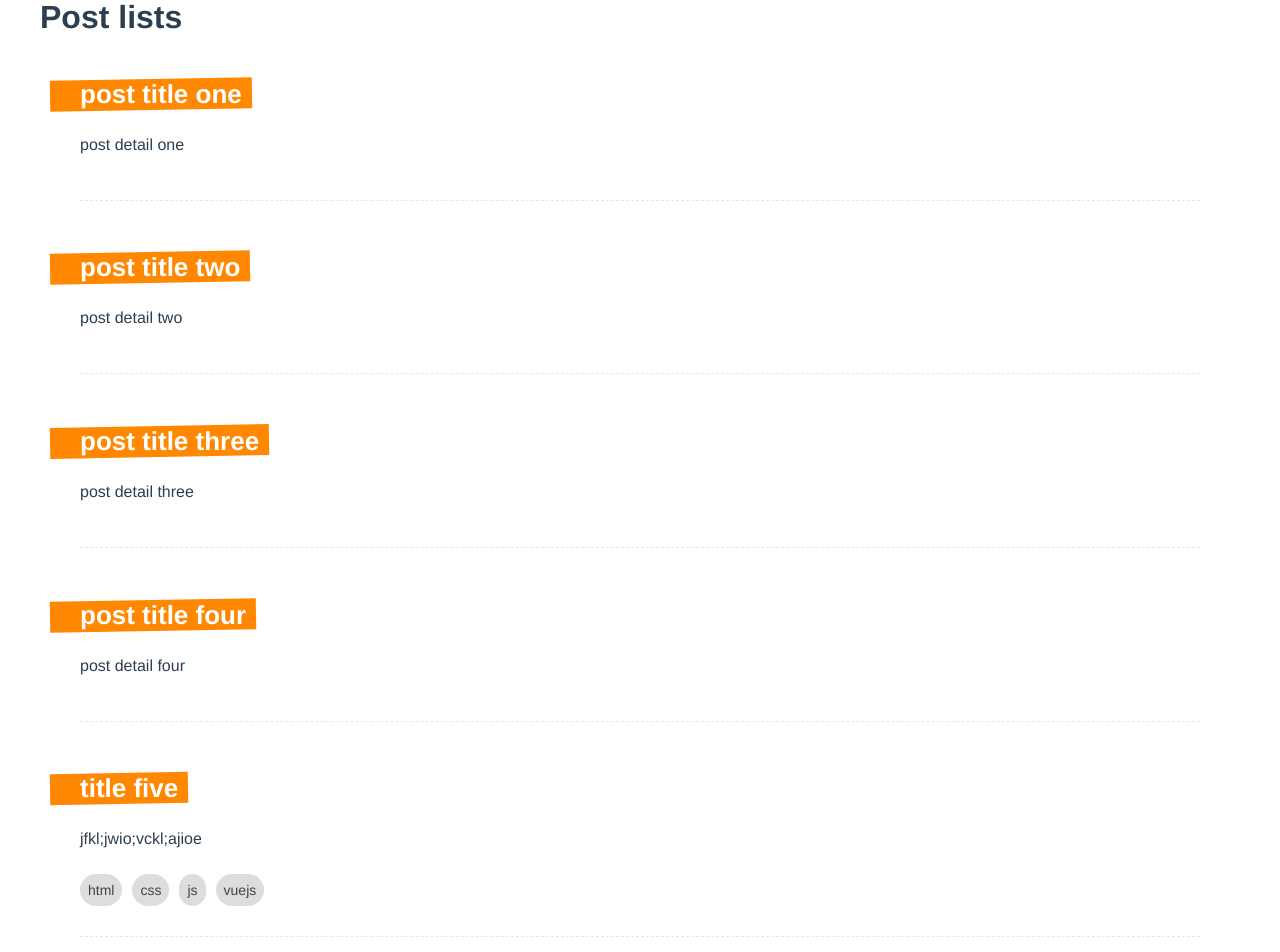
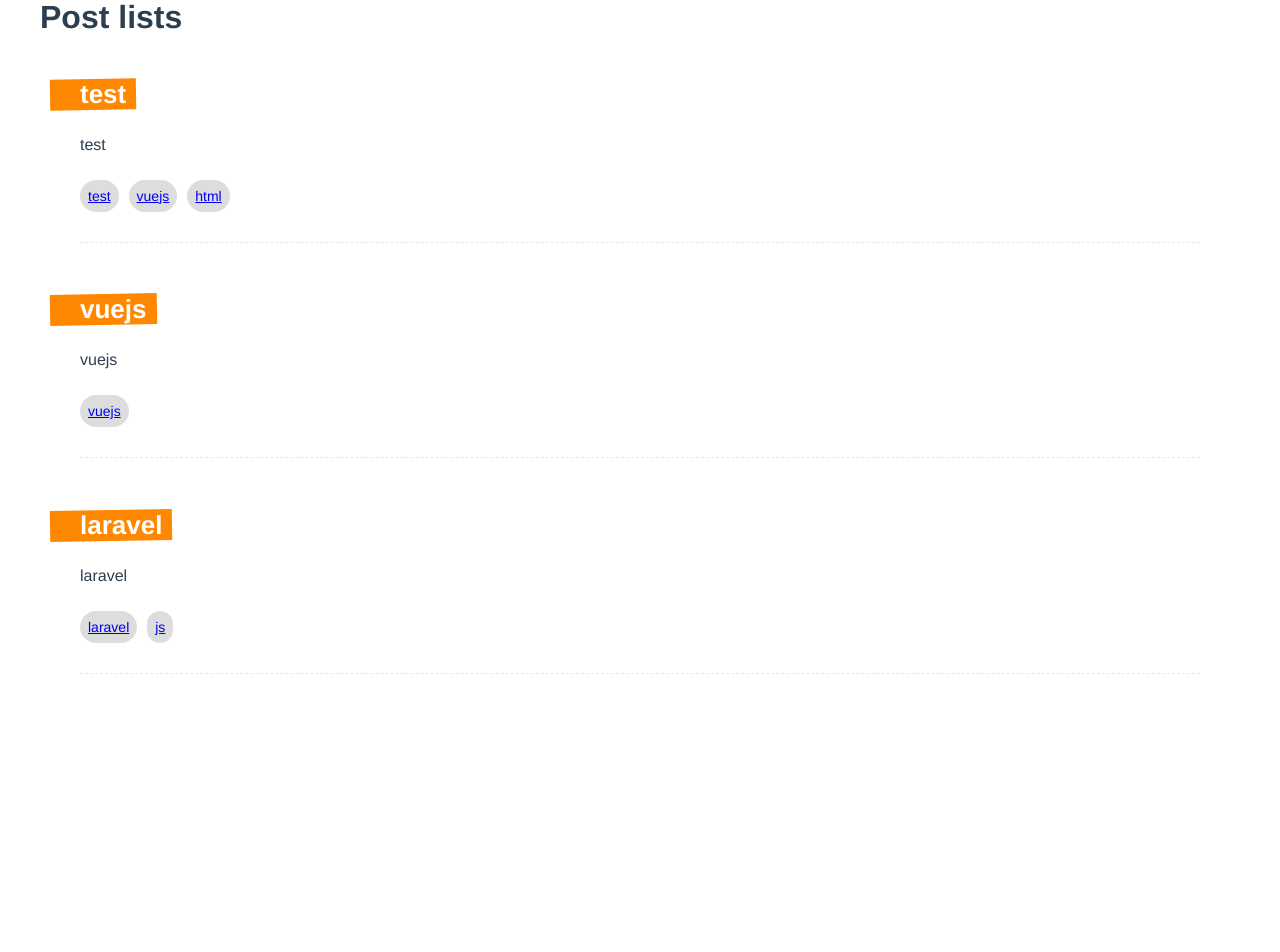
Before and after one commit to minthuhlaing007/compositionapi, a Vue app: page / in a window 1280 px wide. Shown: the part 180-1132 px from the top of the page. After the commit the page ends 902 px from the top, so only its background shows below. Built offline with nearby package versions, Linux system fonts and the light colour scheme; data requests are answered from the project's data file.

Commit message:
creating a tag route

```diff
--- a/database/db.json
+++ b/database/db.json
@@ -1,54 +1,30 @@
 {
   "posts": [
     {
-      "id": "1",
-      "title": "post title one",
-      "body": "post detail one"
+      "id": "0079",
+      "title": "test",
+      "body": "test",
+      "tags": [
+        "test",
+        "vuejs",
+        "html"
+      ]
     },
     {
-      "id": "2",
-      "title": "post title two",
-      "body": "post detail two"
-    },
-    {
-      "id": "3",
-      "title": "post title three",
-      "body": "post detail three"
-    },
-    {
-      "id": "4",
-      "title": "post title four",
-      "body": "post detail four"
-    },
-    {
-      "id": "7816",
-      "title": "title five",
-      "body": "jfkl;jwio;vckl;ajioe",
+      "id": "12fb",
+      "title": "vuejs",
+      "body": "vuejs\n",
       "tags": [
-        "html",
-        "css",
-        "js",
         "vuejs"
       ]
     },
     {
-      "id": "1f6a",
-      "title": "title five",
-      "body": "jfkl;jwio;vckl;ajioe",
+      "id": "4016",
+      "title": "laravel",
+      "body": "laravel",
       "tags": [
-        "html",
-        "css",
-        "js",
-        "vuejs"
-      ]
-    },
-    {
-      "id": "9f79",
-      "title": "router",
-      "body": "router",
-      "tags": [
-        "vuejs router",
-        "router example"
+        "laravel ",
+        "js"
       ]
     }
   ]
--- a/src/components/SinglePosts.vue
+++ b/src/components/SinglePosts.vue
@@ -5,7 +5,10 @@
     </router-link>
     <p>{{ post.body }}</p>
     <div v-for="tag in post.tags" :key="tag" class="pill">
-      {{ tag }}
+      <!-- {{ tag }} -->
+      <router-link :to="{ name: 'Tag', params: { tag: tag } }">
+        {{ tag }}
+      </router-link>
     </div>
   </div>
 </template>
--- a/src/router/index.js
+++ b/src/router/index.js
@@ -1,7 +1,8 @@
 import { createRouter, createWebHistory } from "vue-router";
 import HomeView from "../views/HomeView.vue";
 import Detail from "../views/Detail.vue";
-import Create from '../views/Create.vue';
+import Create from "../views/Create.vue";
+import Tag from '../views/Tag.vue';
 
 const routes = [
   {
@@ -20,6 +21,12 @@
     name: "Create",
     component: Create,
   },
+  {
+    path: "/tags/:tag",
+    name: "Tag",
+    component: Tag,
+    props: true,
+  },
 ];
 
 const router = createRouter({
--- /dev/null
+++ b/src/views/Tag.vue
@@ -0,0 +1,33 @@
+<template>
+  <div v-if="error">{{ error }}</div>
+  <div v-if="posts.length">
+    <PostsList :posts="filteredPosts"></PostsList>
+  </div>
+  <div v-else>
+    <Spinner></Spinner>
+  </div>
+</template>
+
+<script>
+import PostsList from '../components/PostsList'
+import { computed } from "vue";
+import Spinner from "../components/Spinner";
+import getPosts from "../composable/getPosts";
+export default {
+  components: {
+    PostsList, Spinner },
+  props: ["tag"],
+  setup(props) {
+    let { posts, error, load } = getPosts();
+    load();
+    let filteredPosts = computed(() => {
+      return posts.value.filter((post) => {
+        return post.tags.includes(props.tag);
+      });
+    });
+    return { posts, error, filteredPosts };
+  },
+};
+</script>
+
+<style></style>
```
